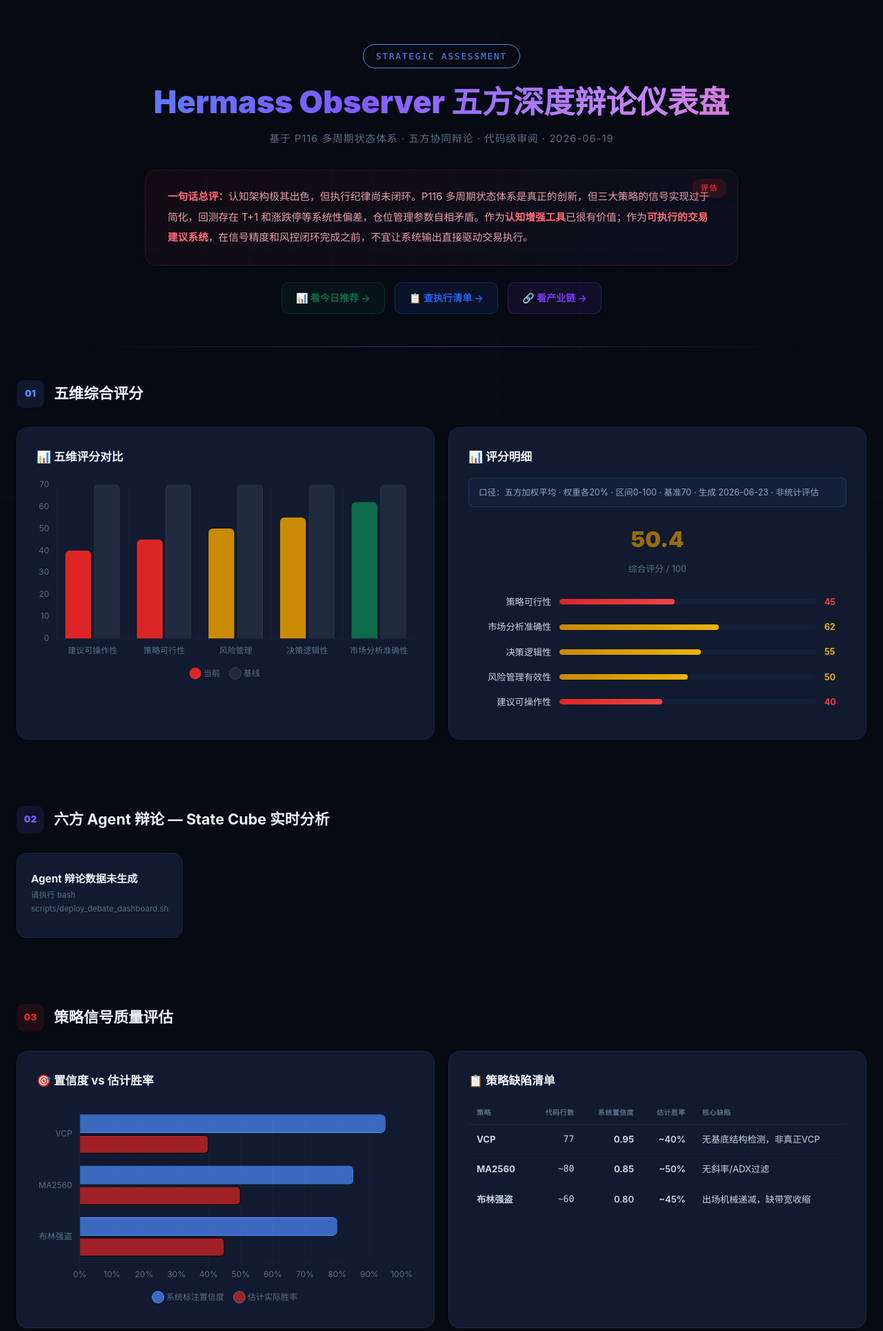
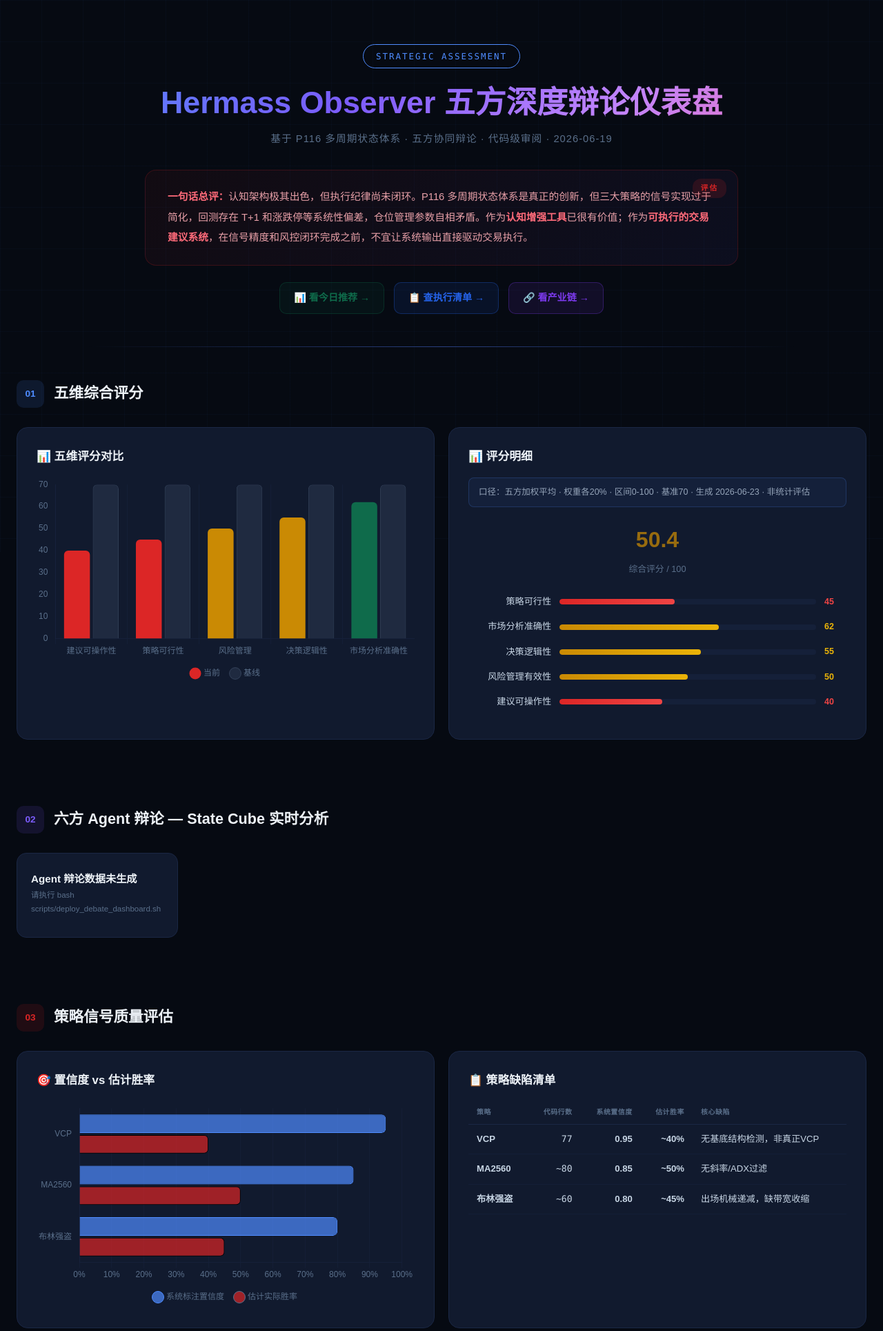
Before and after one commit to jackeyunjie/hermass-observer, a FastAPI app: page /debate-dashboard in a window 1280 px wide. Shown: the top 1929 px of the page at 69% size. Run offline with FastAPI, Linux system fonts and the light colour scheme; some libraries are stand-ins or nearby versions; some web fonts are replaced.

Commit message:
feat: 本地化托管字体 — Noto Sans SC + JetBrains Mono 从 /fonts/ 加载

```diff
--- a/web/templates/debate_dashboard.html
+++ b/web/templates/debate_dashboard.html
@@ -6,11 +6,16 @@
 <title>Hermass Observer 五方深度辩论仪表盘</title>
 <script src="https://cdn.bootcdn.net/ajax/libs/Chart.js/4.4.7/chart.umd.min.js"></script>
 <style>
+/* 本地化字体 — 从服务器 /fonts/ 加载，首屏零延迟 */
+@font-face{font-family:'Noto Sans SC';font-style:normal;font-weight:400;font-display:swap;src:url('/fonts/noto-sans-sc-400.woff2') format('woff2')}
+@font-face{font-family:'Noto Sans SC';font-style:normal;font-weight:700;font-display:swap;src:url('/fonts/noto-sans-sc-700.woff2') format('woff2')}
+@font-face{font-family:'JetBrains Mono';font-style:normal;font-weight:400;font-display:swap;src:url('/fonts/jetbrains-mono-400.woff2') format('woff2')}
+@font-face{font-family:'JetBrains Mono';font-style:normal;font-weight:700;font-display:swap;src:url('/fonts/jetbrains-mono-700.woff2') format('woff2')}
 :root{--bg:#060a12;--surface:#0c1220;--card:#111a2e;--card-hover:#152040;--border:#1a2744;--border-glow:#2a4080;--text:#c8d6e5;--text-bright:#edf2f7;--text-dim:#5a6f8a;--accent:#4f8cff;--accent2:#7c5cfc;--green:#0f6b4b;--yellow:#ca8a04;--red:#dc2626;--green-bg:rgba(15,107,75,.12);--yellow-bg:rgba(202,138,4,.12);--red-bg:rgba(220,38,38,.12);--ok:var(--green);--warn:var(--yellow);--danger:var(--red);--gold:#ffd700}
 *{margin:0;padding:0;box-sizing:border-box}
 html{scroll-behavior:smooth}
-body{background:var(--bg);color:var(--text);font-family:-apple-system,BlinkMacSystemFont,'PingFang SC','Microsoft YaHei',sans-serif;line-height:1.7;overflow-x:hidden}
-.mono{font-family:'SF Mono',Menlo,Monaco,'Courier New',monospace}
+body{background:var(--bg);color:var(--text);font-family:'Noto Sans SC','PingFang SC','Microsoft YaHei',sans-serif;line-height:1.7;overflow-x:hidden}
+.mono{font-family:'JetBrains Mono','SF Mono',Menlo,monospace}
 body::before{content:'';position:fixed;inset:0;background:linear-gradient(rgba(79,140,255,.03) 1px,transparent 1px),linear-gradient(90deg,rgba(79,140,255,.03) 1px,transparent 1px);background-size:60px 60px;pointer-events:none;z-index:0}
 .wrap{max-width:1320px;margin:0 auto;padding:0 24px;position:relative;z-index:1}
 .hero{padding:64px 0 48px;text-align:center;position:relative}
@@ -650,7 +655,7 @@ document.querySelectorAll('.reveal').forEach(el => io.observe(el));
 
 Chart.defaults.color = '#5a6f8a';
 Chart.defaults.borderColor = 'rgba(26,39,68,0.5)';
-Chart.defaults.font.family = "-apple-system,BlinkMacSystemFont,'PingFang SC','Microsoft YaHei',sans-serif";
+Chart.defaults.font.family = "'Noto Sans SC','PingFang SC','Microsoft YaHei',sans-serif";
 
 // P1-3: 五维评分横向条形图 (ex-radar)
 new Chart(document.getElementById('bar5d'), {
```
